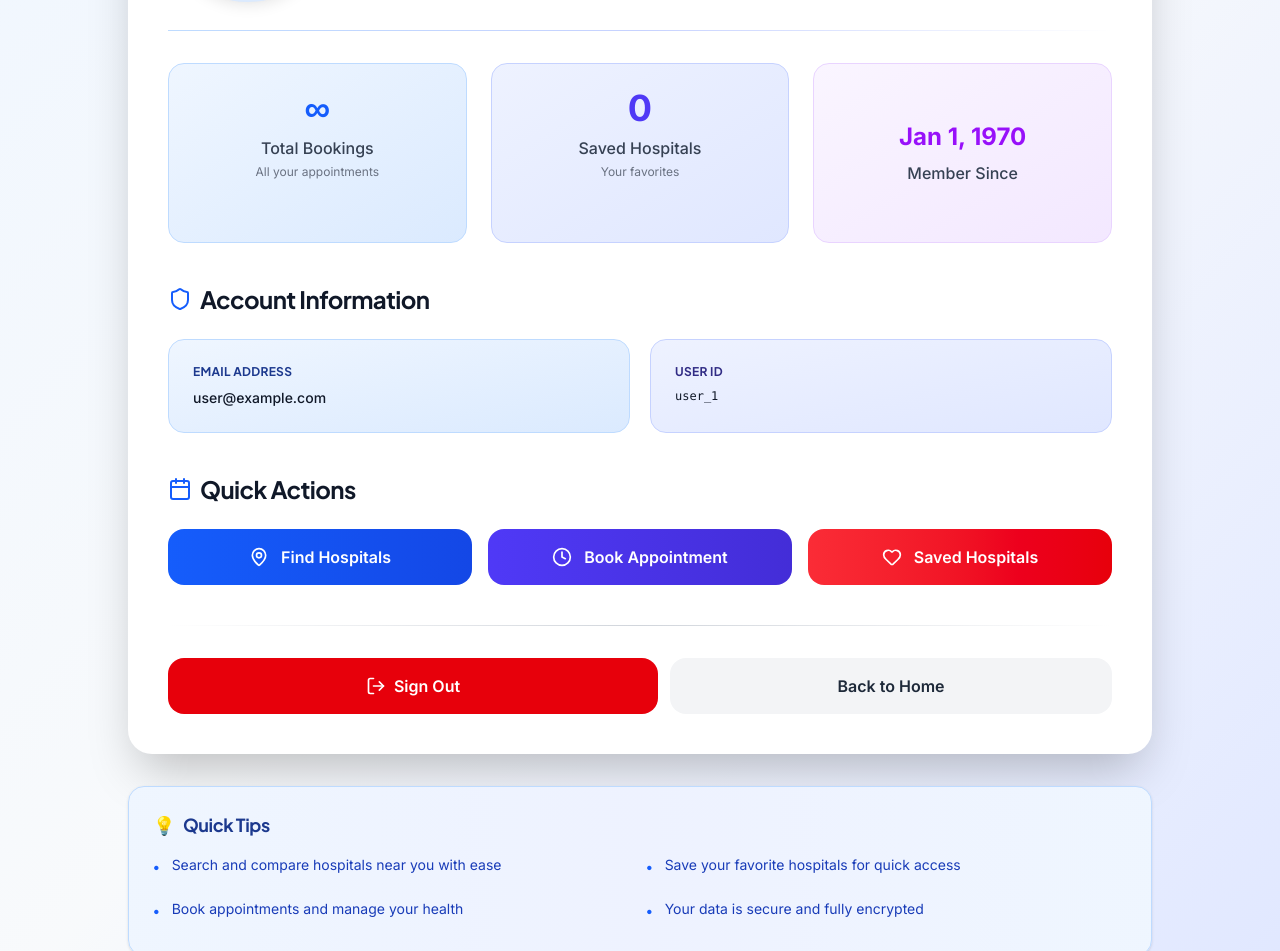
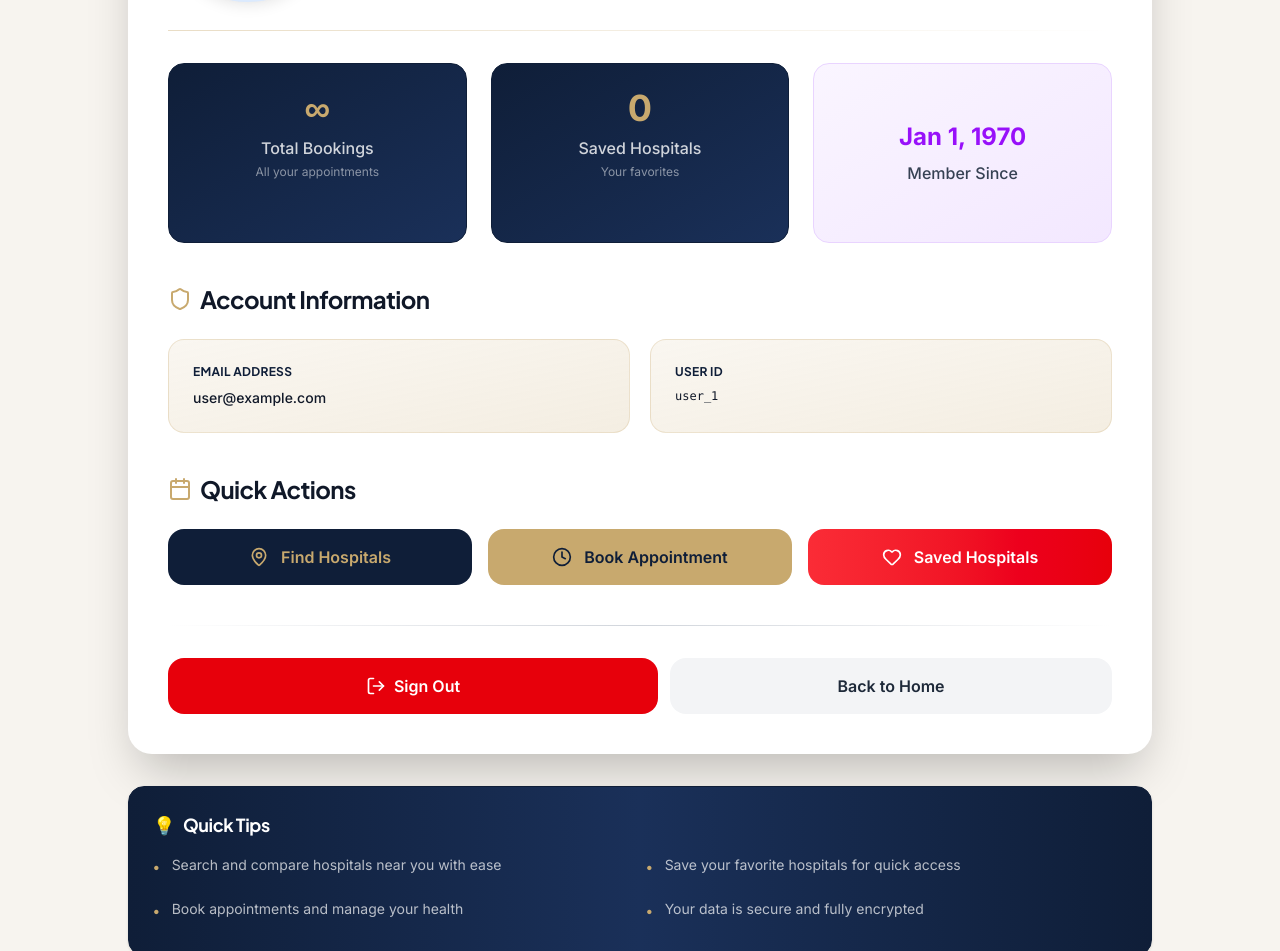
Before and after one commit to sanjayabhattarai/sewa-setu, a Next.js app: page /profile in a window 1280 px wide. Shown: the part 341-1292 px from the top of the page. Built offline with nearby package versions, Linux system fonts and the light colour scheme; no server answers; sample sign-in values are in the browser's storage.

Commit message:
theme: apply navy+gold to profile and auth pages

```diff
--- a/src/app/profile/manage/page.tsx
+++ b/src/app/profile/manage/page.tsx
@@ -14,14 +14,14 @@ export default async function ManageProfilePage() {
   }
 
   return (
-    <div className="min-h-screen bg-gradient-to-br from-blue-50 via-slate-50 to-indigo-100">
+    <div className="min-h-screen bg-[#f7f4ef]">
       {/* Header */}
       <div className="sticky top-0 z-40 bg-white border-b border-gray-200 shadow-sm">
         <div className="max-w-7xl mx-auto px-4 sm:px-6 lg:px-8 py-4 flex items-center justify-between">
           <div className="flex items-center gap-4">
             <Link
               href="/profile"
-              className="inline-flex items-center gap-2 text-blue-600 hover:text-blue-700 font-medium transition-colors"
+              className="inline-flex items-center gap-2 text-[#a88b50] hover:text-[#0f1e38] font-medium transition-colors"
             >
               <ArrowLeft size={20} />
               <span>Back to Profile</span>
--- a/src/app/profile/page.tsx
+++ b/src/app/profile/page.tsx
@@ -33,11 +33,11 @@ export default async function ProfilePage() {
   };
 
   return (
-    <div className="min-h-screen bg-gradient-to-br from-blue-50 via-slate-50 to-indigo-100 p-4 pt-20 pb-12">
+    <div className="min-h-screen bg-[#f7f4ef] p-4 pt-20 pb-12">
       <div className="max-w-5xl mx-auto">
         {/* Back Navigation */}
         <div className="mb-8">
-          <Link href="/" className="inline-flex items-center gap-2 text-blue-600 hover:text-blue-700 font-medium transition-colors">
+          <Link href="/" className="inline-flex items-center gap-2 text-[#a88b50] hover:text-[#0f1e38] font-medium transition-colors">
             <ArrowLeft size={18} />
             <span>Back to home</span>
           </Link>
@@ -53,20 +53,20 @@ export default async function ProfilePage() {
             </div>
 
             {/* Divider */}
-            <div className="h-px bg-gradient-to-r from-blue-200 via-indigo-200 to-transparent mb-8"></div>
+            <div className="h-px bg-gradient-to-r from-[#c8a96e]/40 via-[#c8a96e]/20 to-transparent mb-8"></div>
 
             {/* Stats Section */}
             <div className="grid grid-cols-1 md:grid-cols-3 gap-6 mb-10">
-              <div className="bg-gradient-to-br from-blue-50 to-blue-100 rounded-2xl p-6 text-center border border-blue-200 hover:shadow-lg transition-shadow">
-                <div className="text-4xl font-bold text-blue-600 mb-2">∞</div>
-                <p className="text-gray-700 font-medium">Total Bookings</p>
-                <p className="text-xs text-gray-500 mt-1">All your appointments</p>
+              <div className="bg-gradient-to-br from-[#0f1e38] to-[#1a3059] rounded-2xl p-6 text-center border border-[#0f1e38] hover:shadow-lg transition-shadow">
+                <div className="text-4xl font-bold text-[#c8a96e] mb-2">∞</div>
+                <p className="text-white/80 font-medium">Total Bookings</p>
+                <p className="text-xs text-white/50 mt-1">All your appointments</p>
               </div>
 
-              <div className="bg-gradient-to-br from-indigo-50 to-indigo-100 rounded-2xl p-6 text-center border border-indigo-200 hover:shadow-lg transition-shadow">
-                <div className="text-4xl font-bold text-indigo-600 mb-2">0</div>
-                <p className="text-gray-700 font-medium">Saved Hospitals</p>
-                <p className="text-xs text-gray-500 mt-1">Your favorites</p>
+              <div className="bg-gradient-to-br from-[#0f1e38] to-[#1a3059] rounded-2xl p-6 text-center border border-[#0f1e38] hover:shadow-lg transition-shadow">
+                <div className="text-4xl font-bold text-[#c8a96e] mb-2">0</div>
+                <p className="text-white/80 font-medium">Saved Hospitals</p>
+                <p className="text-xs text-white/50 mt-1">Your favorites</p>
               </div>
 
               <div className="bg-gradient-to-br from-purple-50 to-purple-100 rounded-2xl p-6 text-center border border-purple-200 hover:shadow-lg transition-shadow flex flex-col items-center justify-center min-h-[180px]">
@@ -80,17 +80,17 @@ export default async function ProfilePage() {
             {/* Account Information Section */}
             <div className="mb-10">
               <h2 className="text-2xl font-bold text-gray-900 mb-6 flex items-center gap-2">
-                <Shield size={24} className="text-blue-600" />
+                <Shield size={24} className="text-[#c8a96e]" />
                 Account Information
               </h2>
               <div className="grid md:grid-cols-2 gap-5">
-                <div className="bg-gradient-to-br from-blue-50 to-blue-100 rounded-2xl p-6 border border-blue-200 hover:border-blue-300 transition-colors">
-                  <h3 className="text-xs font-bold text-blue-900 uppercase tracking-wide mb-2">Email Address</h3>
+                <div className="bg-gradient-to-br from-[#c8a96e]/10 to-[#c8a96e]/20 rounded-2xl p-6 border border-[#c8a96e]/25 hover:border-[#c8a96e]/50 transition-colors">
+                  <h3 className="text-xs font-bold text-[#0f1e38] uppercase tracking-wide mb-2">Email Address</h3>
                   <p className="text-gray-900 font-medium break-all text-sm">{userDataForClient.primaryEmailAddress?.emailAddress || "-"}</p>
                 </div>
 
-                <div className="bg-gradient-to-br from-indigo-50 to-indigo-100 rounded-2xl p-6 border border-indigo-200 hover:border-indigo-300 transition-colors">
-                  <h3 className="text-xs font-bold text-indigo-900 uppercase tracking-wide mb-2">User ID</h3>
+                <div className="bg-gradient-to-br from-[#c8a96e]/10 to-[#c8a96e]/20 rounded-2xl p-6 border border-[#c8a96e]/25 hover:border-[#c8a96e]/50 transition-colors">
+                  <h3 className="text-xs font-bold text-[#0f1e38] uppercase tracking-wide mb-2">User ID</h3>
                   <p className="text-gray-900 font-mono text-xs break-all">{userDataForClient.id}</p>
                 </div>
 
@@ -118,19 +118,19 @@ export default async function ProfilePage() {
             {/* Quick Actions Section */}
             <div className="mb-10">
               <h2 className="text-2xl font-bold text-gray-900 mb-6 flex items-center gap-2">
-                <Calendar size={24} className="text-blue-600" />
+                <Calendar size={24} className="text-[#c8a96e]" />
                 Quick Actions
               </h2>
               <div className="grid grid-cols-1 md:grid-cols-3 gap-4">
                 <Link href="/search" className="group">
-                  <button className="w-full flex items-center justify-center gap-3 bg-gradient-to-r from-blue-600 to-blue-700 text-white font-semibold py-4 px-6 rounded-2xl hover:shadow-lg hover:from-blue-700 hover:to-blue-800 transition-all active:scale-95">
+                  <button className="w-full flex items-center justify-center gap-3 bg-[#0f1e38] text-[#c8a96e] font-semibold py-4 px-6 rounded-2xl hover:bg-[#1a3059] hover:shadow-lg transition-all active:scale-95">
                     <MapPin size={20} />
                     Find Hospitals
                   </button>
                 </Link>
 
                 <Link href="/book" className="group">
-                  <button className="w-full flex items-center justify-center gap-3 bg-gradient-to-r from-indigo-600 to-indigo-700 text-white font-semibold py-4 px-6 rounded-2xl hover:shadow-lg hover:from-indigo-700 hover:to-indigo-800 transition-all active:scale-95">
+                  <button className="w-full flex items-center justify-center gap-3 bg-[#c8a96e] text-[#0f1e38] font-semibold py-4 px-6 rounded-2xl hover:bg-[#a88b50] hover:shadow-lg transition-all active:scale-95">
                     <Clock size={20} />
                     Book Appointment
                   </button>
@@ -165,26 +165,26 @@ export default async function ProfilePage() {
         </div>
 
         {/* Helpful Tips Section */}
-        <div className="mt-8 p-6 bg-gradient-to-r from-blue-50 via-indigo-50 to-blue-50 border border-blue-200 rounded-2xl shadow-sm hover:shadow-md transition-shadow">
-          <h3 className="text-lg font-bold text-blue-900 mb-4 flex items-center gap-2">
+        <div className="mt-8 p-6 bg-gradient-to-r from-[#0f1e38] via-[#1a3059] to-[#0f1e38] border border-[#0f1e38] rounded-2xl shadow-sm hover:shadow-md transition-shadow">
+          <h3 className="text-lg font-bold text-white mb-4 flex items-center gap-2">
             <span>💡</span>
             Quick Tips
           </h3>
-          <ul className="text-blue-800 text-sm space-y-2.5 grid md:grid-cols-2 gap-3">
+          <ul className="text-white/70 text-sm space-y-2.5 grid md:grid-cols-2 gap-3">
             <li className="flex items-start gap-3">
-              <span className="text-blue-600 font-bold mt-0.5">•</span>
+              <span className="text-[#c8a96e] font-bold mt-0.5">•</span>
               <span>Search and compare hospitals near you with ease</span>
             </li>
             <li className="flex items-start gap-3">
-              <span className="text-blue-600 font-bold mt-0.5">•</span>
+              <span className="text-[#c8a96e] font-bold mt-0.5">•</span>
               <span>Save your favorite hospitals for quick access</span>
             </li>
             <li className="flex items-start gap-3">
-              <span className="text-blue-600 font-bold mt-0.5">•</span>
+              <span className="text-[#c8a96e] font-bold mt-0.5">•</span>
               <span>Book appointments and manage your health</span>
             </li>
             <li className="flex items-start gap-3">
-              <span className="text-blue-600 font-bold mt-0.5">•</span>
+              <span className="text-[#c8a96e] font-bold mt-0.5">•</span>
               <span>Your data is secure and fully encrypted</span>
             </li>
           </ul>
--- a/src/app/sign-in/[[...sign-in]]/page.tsx
+++ b/src/app/sign-in/[[...sign-in]]/page.tsx
@@ -2,7 +2,7 @@ import { SignIn } from "@clerk/nextjs";
 
 export default function SignInPage() {
   return (
-    <div className="min-h-screen bg-gradient-to-br from-blue-50 to-indigo-100 flex items-center justify-center p-4">
+    <div className="min-h-screen bg-[#f7f4ef] flex items-center justify-center p-4">
       <SignIn />
     </div>
   );
--- a/src/app/sign-up/[[...sign-up]]/page.tsx
+++ b/src/app/sign-up/[[...sign-up]]/page.tsx
@@ -2,7 +2,7 @@ import { SignUp } from "@clerk/nextjs";
 
 export default function SignUpPage() {
   return (
-    <div className="min-h-screen bg-gradient-to-br from-blue-50 to-indigo-100 flex items-center justify-center p-4">
+    <div className="min-h-screen bg-[#f7f4ef] flex items-center justify-center p-4">
       <SignUp />
     </div>
   );
--- a/src/components/profile-avatar.tsx
+++ b/src/components/profile-avatar.tsx
@@ -47,13 +47,13 @@ export function ProfileAvatar({ user }: ProfileAvatarProps) {
               </div>
             </div>
           ) : (
-            <div className="w-28 h-28 sm:w-32 sm:h-32 md:w-40 md:h-40 rounded-full shadow-lg ring-2 ring-offset-2 ring-blue-100 bg-gradient-to-br from-blue-500 via-blue-600 to-indigo-700 flex items-center justify-center text-white font-bold text-3xl sm:text-4xl md:text-5xl group-hover:shadow-xl transition-all duration-300">
+            <div className="w-28 h-28 sm:w-32 sm:h-32 md:w-40 md:h-40 rounded-full shadow-lg ring-2 ring-offset-2 ring-[#c8a96e]/30 bg-gradient-to-br from-[#0f1e38] via-[#1a3059] to-[#0f1e38] flex items-center justify-center text-[#c8a96e] font-bold text-3xl sm:text-4xl md:text-5xl group-hover:shadow-xl transition-all duration-300">
               {initials}
             </div>
           )}
 
           {/* Edit Camera Badge */}
-          <div className="absolute -bottom-1 -right-1 bg-gradient-to-br from-blue-500 to-blue-600 text-white p-2 rounded-full shadow-md ring-2 ring-white opacity-0 group-hover:opacity-100 transition-opacity duration-300 hover:scale-110 transition-transform">
+          <div className="absolute -bottom-1 -right-1 bg-[#c8a96e] text-[#0f1e38] p-2 rounded-full shadow-md ring-2 ring-white opacity-0 group-hover:opacity-100 transition-opacity duration-300 hover:scale-110 transition-transform">
             <svg className="w-4 h-4 sm:w-5 sm:h-5" fill="currentColor" viewBox="0 0 24 24">
               <path d="M12 2C6.48 2 2 6.48 2 12s4.48 10 10 10 10-4.48 10-10S17.52 2 12 2zm0 18c-4.42 0-8-3.58-8-8s3.58-8 8-8 8 3.58 8 8-3.58 8-8 8zm3.5-9c.83 0 1.5-.67 1.5-1.5S16.33 8 15.5 8 14 8.67 14 9.5s.67 1.5 1.5 1.5z"/>
             </svg>
@@ -83,7 +83,7 @@ export function ProfileAvatar({ user }: ProfileAvatarProps) {
           )}
 
           <ProfileEditModal>
-            <button className="inline-flex items-center gap-1.5 px-2.5 sm:px-3 py-1 sm:py-1.5 rounded-full bg-blue-600 text-white font-semibold text-xs sm:text-sm hover:bg-blue-700 transition-colors duration-200 shadow-md hover:shadow-lg">
+            <button className="inline-flex items-center gap-1.5 px-2.5 sm:px-3 py-1 sm:py-1.5 rounded-full bg-[#0f1e38] text-[#c8a96e] font-semibold text-xs sm:text-sm hover:bg-[#1a3059] transition-colors duration-200 shadow-md hover:shadow-lg">
               <svg className="w-3.5 h-3.5 sm:w-4 sm:h-4" fill="currentColor" viewBox="0 0 24 24">
                 <path d="M12 2C6.48 2 2 6.48 2 12s4.48 10 10 10 10-4.48 10-10S17.52 2 12 2zm0 18c-4.42 0-8-3.58-8-8s3.58-8 8-8 8 3.58 8 8-3.58 8-8 8zm3.5-9c.83 0 1.5-.67 1.5-1.5S16.33 8 15.5 8 14 8.67 14 9.5s.67 1.5 1.5 1.5z"/>
               </svg>
```
Also changed, not shown: src/components/profile-edit-modal.tsx (+10 -10 lines).
